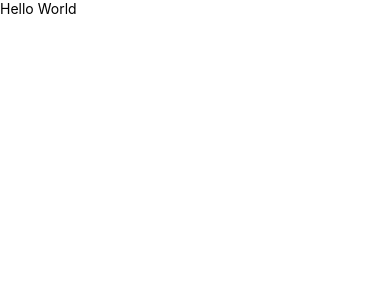
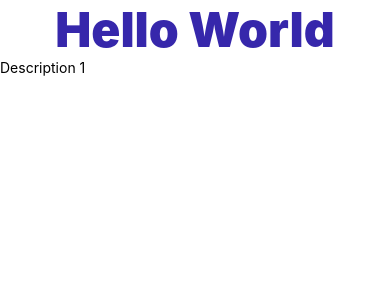
Before and after one commit to chairoel/first-project-react-native, a React Native app: screen / in a window 390 px wide. Shown: the top 300 px of the page. Built offline with nearby package versions, Linux system fonts and the light colour scheme.

Commit message:
set style text

```diff
--- a/App.js
+++ b/App.js
@@ -4,7 +4,16 @@ import {Text, View} from 'react-native';
 const App = () => {
   return (
     <View>
-      <Text>Hello World</Text>
+      <Text
+        style={{
+          textAlign: 'center',
+          fontSize: 48,
+          fontWeight: '900',
+          color: '#3627ab',
+        }}>
+        Hello World
+      </Text>
+      <Text>Description 1</Text>
     </View>
   );
 };
```
